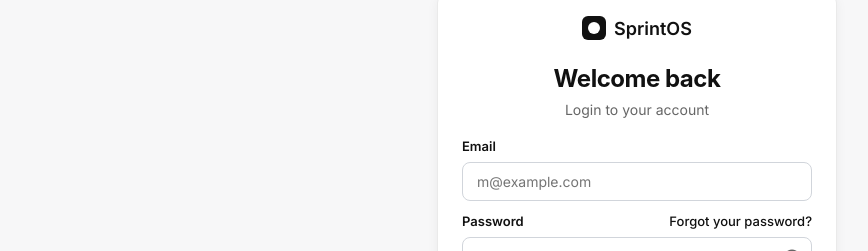
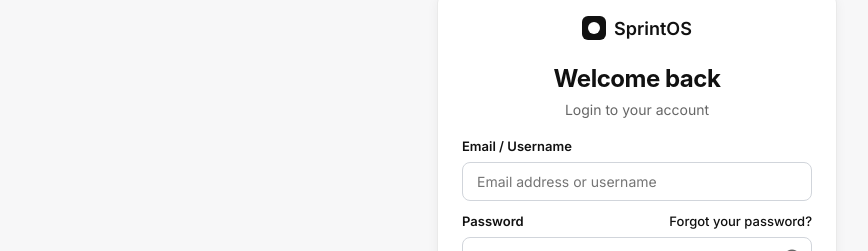
Before and after one commit to erharsh237/paper5, a React (Vite) app: page /login in a window 1280 px wide. Shown: the part 110-361 px from the top of the page, without its empty margins (3-871 px from the left). Built offline with nearby package versions, Linux system fonts and the light colour scheme; no server answers.

Commit message:
fix: change login label to Email / Username and placeholder to Email address or username

```diff
--- a/src/pages/Login.jsx
+++ b/src/pages/Login.jsx
@@ -218,12 +218,12 @@ export default function Login({ accessDenied, denialReason }) {
 
           <form onSubmit={step === 2 ? handleOtpVerification : (e) => e.preventDefault()} style={{ textAlign: 'left' }}>
             <div className="auth-input-group">
-              <label htmlFor="identifier">Email</label>
+              <label htmlFor="identifier">Email / Username</label>
               <input
                 id="identifier"
                 type="text"
                 className="auth-input"
-                placeholder="m@example.com"
+                placeholder="Email address or username"
                 value={identifier}
                 onChange={e => setIdentifier(e.target.value.toLowerCase())}
                 required
```
